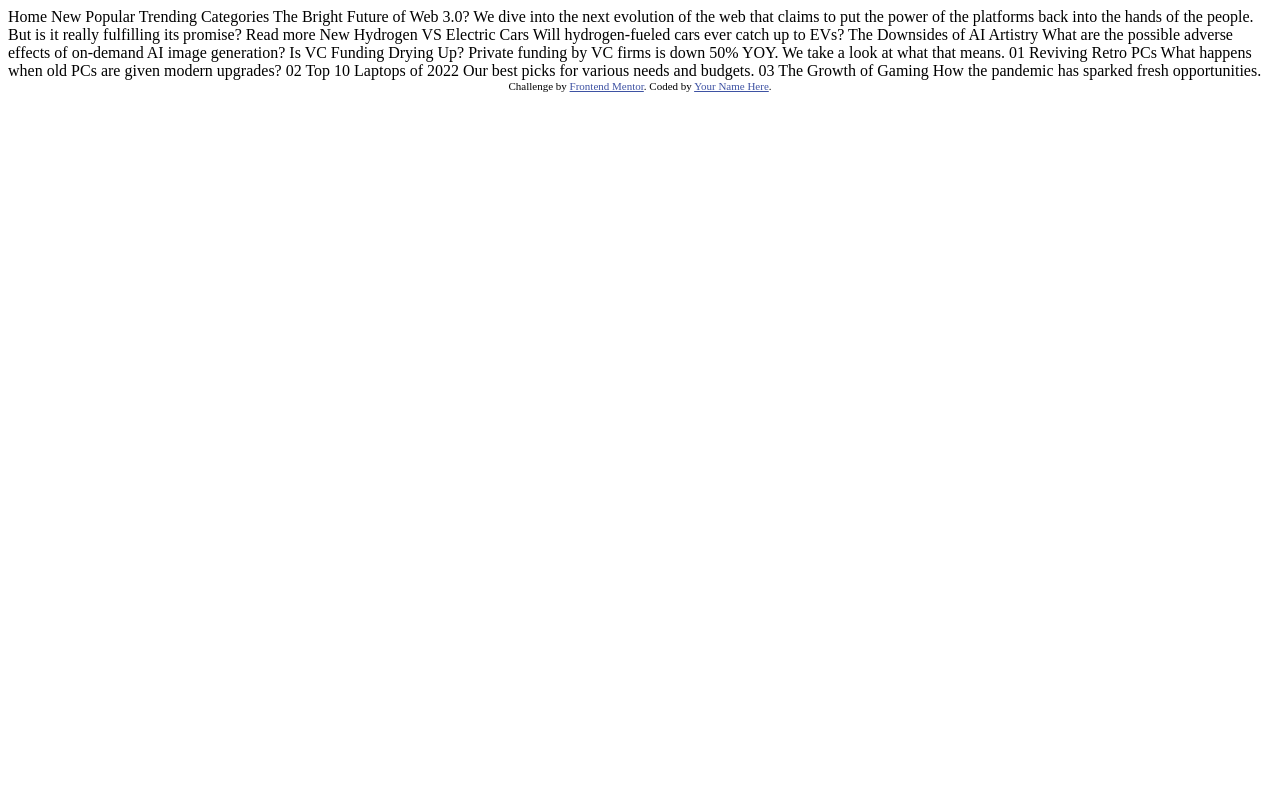
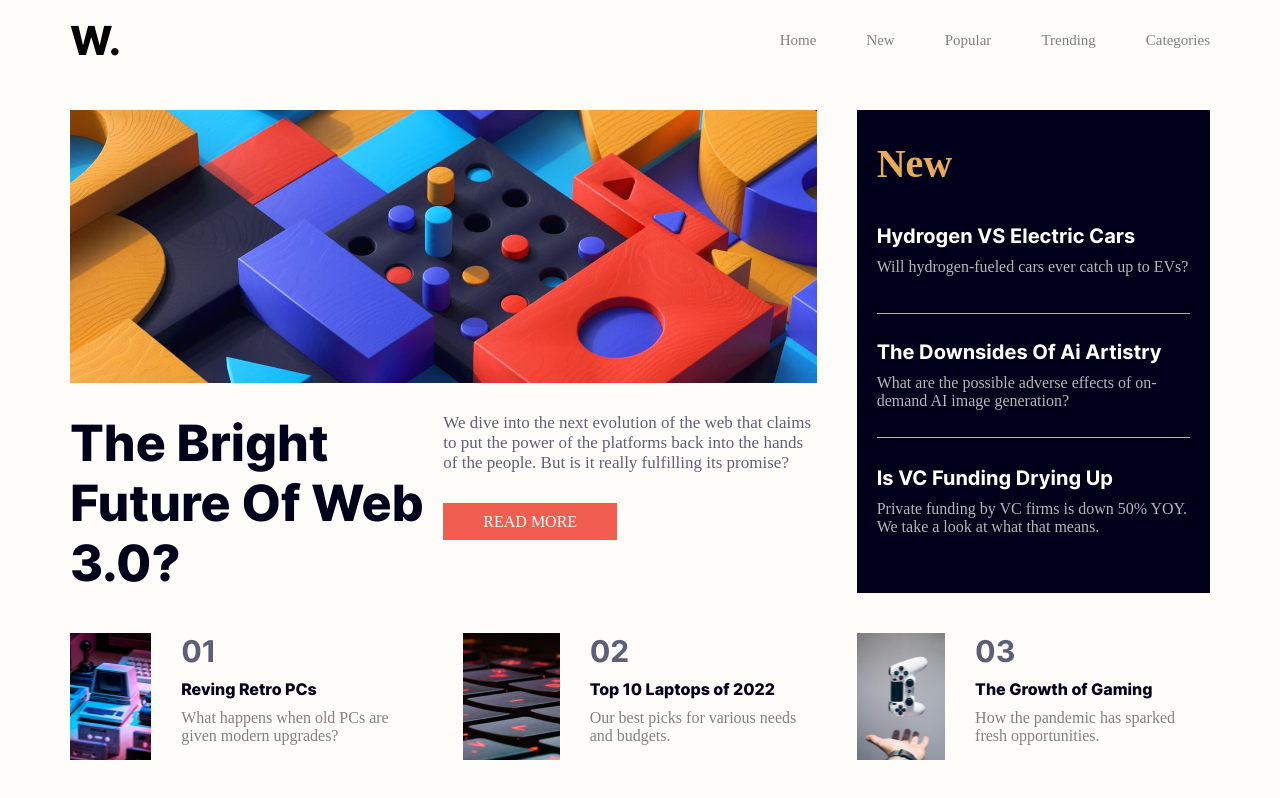
Before and after one commit to divineamunega/News-Hompage-frontend-mentor, a plain HTML site: page index.html in a window 1280 px wide. Drawn offline with Linux system fonts and the light colour scheme; a web font is replaced by a local one.

Commit message:
modified:   index.html 	new file:   style.css

```diff
--- a/index.html
+++ b/index.html
@@ -5,56 +5,108 @@
   <meta name="viewport" content="width=device-width, initial-scale=1.0"> <!-- displays site properly based on user's device -->
 
   <link rel="icon" type="image/png" sizes="32x32" href="./assets/images/favicon-32x32.png">
-
   <title>Frontend Mentor | News homepage</title>
+  <link rel="stylesheet" href="style.css">
 
   <!-- Feel free to remove these styles or customise in your own stylesheet 👍 -->
   <style>
     .attribution { font-size: 11px; text-align: center; }
     .attribution a { color: hsl(228, 45%, 44%); }
+    @font-face {
+  font-family: "Inter-VariableFont";
+  src: url("assets/fonts/Inter-VariableFont_slnt\,wght.ttf");
+  }
+  @font-face {
+  font-family: "Inter-Bold";
+  src: url("assets/fonts/static/Inter-Bold.ttf");
+  }
+
+  @font-face {
+  font-family: "Inter-ExtraBold";
+  src: url("assets/fonts/static/Inter-ExtraBold.ttf");
+  }
+  @font-face {
+  font-family: "Inter-Regular";
+  src: url("assets/fonts/static//Inter-Regular.ttf");
+  }
   </style>
 </head>
 <body>
-
-  Home
-  New
-  Popular
-  Trending
-  Categories
-
-  The Bright Future of Web 3.0?
-
-  We dive into the next evolution of the web that claims to put the power of the platforms back into the hands of the people.
-  But is it really fulfilling its promise?
-
-  Read more
-
-  New
-
-  Hydrogen VS Electric Cars
-  Will hydrogen-fueled cars ever catch up to EVs?
-
-  The Downsides of AI Artistry
-  What are the possible adverse effects of on-demand AI image generation?
-
-  Is VC Funding Drying Up?
-  Private funding by VC firms is down 50% YOY. We take a look at what that means.
-
-  01
-  Reviving Retro PCs
-  What happens when old PCs are given modern upgrades?
-
-  02
-  Top 10 Laptops of 2022
-  Our best picks for various needs and budgets.
-
-  03
-  The Growth of Gaming
-  How the pandemic has sparked fresh opportunities.
-
-  <div class="attribution">
+   <!-- <div class="attribution">
     Challenge by <a href="https://www.frontendmentor.io?ref=challenge" target="_blank">Frontend Mentor</a>.
     Coded by <a href="#">Your Name Here</a>.
-  </div>
+  </div> -->
+  <nav>
+    <div><a href="#"><h1>W.</h1></a></div>
+    <div>
+      <ul>
+        <li><a href="#">Home</a></li>
+        <li><a href="#">New</a></li>
+        <li><a href="#">Popular</a></li>
+        <li><a href="#">Trending</a></li>
+        <li><a href="#">Categories</a></li>
+      </ul>
+    </div>
+  </nav>
+  <main>
+    <div class='main-content'>
+      <div class="main-image">
+
+      </div>
+      <div class="main-text">
+        <div>
+          <h1>The Bright Future Of Web 3.0?</h1>
+        </div>
+      </div>
+      <div class="other-text">
+        <div>
+          <p>We dive into the next evolution of the web that claims to put the power of the platforms back into the hands of the people.
+            But is it really fulfilling its promise?</p>
+            <a href="#" class="btn">READ MORE</a>
+        </div>
+      </div>
+    </div>
+    <aside class="aside-content">
+      <h2>New</h2>
+      <ul>
+        <li>
+          <h4><a href="#">Hydrogen VS Electric Cars</a></h4>
+          <p>Will hydrogen-fueled cars ever catch up to EVs?</p>
+        </li>
+        <li>
+          <h4><a href="#">The Downsides Of Ai Artistry</a></h4>
+          <p>What are the possible adverse effects of on-demand AI image generation?</p>
+        </li>
+        <li>
+          <h4><a href="#">Is VC Funding Drying Up</a></h4>
+          <p>Private funding by VC firms is down 50% YOY. We take a look at what that means.</p>
+        </li>
+      </ul>
+    </aside>
+    <div class="other-news1 other-news">
+      <div class="other-news-pic pic1"></div>
+      <div class="other-news-text">
+        <h3>01</h3>
+        <h4><a href="#">Reving Retro PCs</a></h4>
+        <p>What happens when old PCs are given modern upgrades?</p>
+      </div>
+    </div>
+    <div class="other-news2 other-news">
+      <div class="other-news-pic pic2"></div>
+      <div class="other-news-text">
+        <h3>02</h3>
+        <h4><a href="#">Top 10 Laptops of 2022</a></h4>
+        <p>Our best picks for various needs and budgets.</p>
+      </div>
+    </div>
+    <div class="other-news3 other-news">
+      <div class="other-news-pic pic3"></div>
+      <div class="other-news-text">
+        <h3>03</h3>
+        <h4><a href="#">The Growth of Gaming</a></h4>
+        <p>How the pandemic has sparked fresh opportunities.</p>
+      </div>
+    </div>
+  </main>
 </body>
 </html>
--- /dev/null
+++ b/style.css
@@ -0,0 +1,263 @@
+*{
+    margin:0;
+    padding:0;
+    box-sizing:border-box;
+}
+body{
+    background-color: hsl(36, 100%, 99%);
+}
+::-webkit-scrollbar{
+    background-color: white;
+    width: 10px;
+    scrollbar-color: black;
+}
+::-webkit-scrollbar-thumb{
+    background-color:  hsl(35,77%,62%);
+    border-radius: 20px;
+    box-shadow:    3px 1px 4px 2px rgba(0,0,0,0.5);
+}
+::-webkit-scrollbar-thumb:hover{
+    background-color: hsl(35, 92%, 51%);
+}
+a{
+    user-select: none;
+}
+*::selection {
+    background-color: hsl(35, 77%, 62%);
+}
+nav{
+    width: auto;
+    height: 10vh;
+    display: grid;
+    padding: 0 70px;
+    grid-template-columns: 2fr 1fr;
+    align-items: center;
+}
+nav div h1{
+    font-family: 'Inter-ExtraBold';
+    font-size: 40px;
+    font-weight: 800;
+    color: black;
+}
+nav div a{
+    text-decoration: none;
+    font-family: 'Inter-Regular';
+    font-size: 15px;
+    color: grey;
+    transition: .3s;
+}
+nav div a:hover{
+    color:hsl(5, 85%, 63%);
+}
+nav div ul{
+    display: flex;
+    gap:50px;
+    list-style: none;
+}
+main{
+    width: 100%;
+    height: 650px;
+    display: grid;
+    grid-gap: 40px;
+    grid-template-columns: 1fr 1fr 1fr;
+    grid-template-rows: 3fr 1fr;
+    padding: 0 70px;
+    margin-top: 30px;
+    margin-bottom: 20px;
+}
+@media screen and (max-width:991px) {
+    main{
+        height: fit-content;
+        grid-template-rows: 3fr 0.5fr 1fr 1fr 1fr 1fr;
+    }
+    .main-content{
+        grid-column: 1/-1 !important;
+    }
+    main .aside-content{
+        grid-row: 2/4 !important;
+        grid-column: 1/-1 !important;
+    }
+    main .other-news1{
+        grid-row: 4/5 !important;
+        grid-column: 1/-1 !important;
+    }
+    main .other-news2{
+        grid-row: 5/6 !important;
+        grid-column: 1/-1 !important;
+    }
+    main .other-news3{
+        grid-row: 6/7 !important;
+        grid-column: 1/-1 !important;
+    }
+
+}
+
+
+/* Main Content Styling Starts */
+.main-content{
+    grid-column: 1/3;
+    grid-row: 1/2;
+    display: grid;
+    grid-template-columns: 1fr 1fr;
+    grid-template-rows: 1.3fr 1fr;
+}
+@media screen and (max-width:767px) {
+    .main-content{
+        grid-template-rows: 1.3fr 1fr 1fr !important;
+    }
+    .main-text{
+        grid-row: 2/3 !important;
+        grid-column: 1/3 !important;
+    }
+    .main-text div{
+        max-width: 100% !important;
+    }
+    .main-content .other-text{
+        grid-column: 1/-1 !important;
+        grid-row: 3/-1 !important;
+    }
+}
+.main-content .main-image{
+    background-image: url(./assets/images/image-web-3-desktop.jpg);
+    background-repeat: no-repeat;
+    background-size: cover;
+    background-position: center;
+    grid-column: 1/4;
+    grid-row: 1/2;
+}
+.main-content .main-text{
+    /* background-color: red; */
+    grid-row: 2/-1;
+    grid-column: 1/3;
+}
+.main-text{
+    padding-top: 30px;
+}
+.main-text div{
+    max-width: 50%;
+}
+.main-text h1{
+    font-family:'Inter-ExtraBold';
+    color:hsl(240, 100%, 5%);
+    font-size: 50px;
+}
+.main-content .other-text{
+    grid-row: 2/-1;
+    grid-column: 2/-1;
+    padding-top: 30px;
+}
+.other-text p{
+    font-size: 17px;
+    color: hsl(236, 13%, 42%);
+    margin-bottom: 40px;
+    font-family: 'Inter-Regular';
+}
+.other-text .btn{
+    background-color: hsl(5, 85%, 63%);
+    color: white;
+    padding: 10px 40px;
+    transition: .3s;
+    text-decoration: none;
+    font-family: 'Inter-Regular';
+    font-size: 16px;
+}
+.other-text .btn:hover{
+    background-color: hsl(240, 100%, 5%);
+    transition: .3s;
+}
+/* Main ::content styling ends */
+
+/* Aside content styling  starts */
+main .aside-content{
+    grid-column: 3/-1;
+    background:  hsl(240, 100%, 5%);
+    grid-row: 1/2;
+    padding: 30px 20px;
+}
+.aside-content h2{
+ color: hsl(35, 77%, 62%);
+ font-size: 40px;
+}
+.aside-content ul{
+    width: auto;
+    height: 90%;
+    list-style: none;
+    color: white;
+}
+.aside-content li{
+    width: auto;
+    height: 33%;
+    display: grid;
+    align-content: center;
+}
+.aside-content li:nth-child(2){
+    border-top: 1px solid rgb(184, 181, 181);
+    border-bottom: 1px solid rgb(184, 181, 181);
+}
+.aside-content h4{
+    font-size: 20px;
+    margin-bottom: 10px;
+}
+.aside-content a{
+    color: white;
+    text-decoration: none;
+    font-family: 'Inter-Bold';
+}
+.aside-content a:hover{
+    color: hsl(35, 77%, 62%);
+}
+.aside-content p{
+    color: rgb(184, 181, 181);
+}
+main .other-news1{
+    grid-column: 1/2;
+    grid-row: 2/-1;
+}
+main .other-news2{
+    grid-column: 2/3;
+    grid-row: 2/-1;
+}
+main .other-news3{
+    grid-column: 3/4;
+    grid-row: 2/-1;
+}
+.other-news{
+    display: flex;
+    gap: 30px;
+}
+.other-news .other-news-pic{
+    width: 35%;
+    height: 100%;
+    background-position: center;
+    background-size: cover;
+    background-repeat: no-repeat;
+}
+.other-news .pic1{
+    background-image: url('/assets/images/image-retro-pcs.jpg');
+}
+.other-news .pic2{
+    background-image: url('/assets/images/image-top-laptops.jpg');
+}
+.other-news .pic3{
+    background-image: url('/assets/images/image-gaming-growth.jpg');
+}
+.other-news-text h3{
+    font-family: 'Inter-Bold';
+    font-size: 30px;
+    color: hsl(236, 13%, 42%);
+    margin-bottom: 10px;
+}
+.other-news-text h4{
+    font-family: 'Inter-ExtraBold';
+    font-weight: 900;
+    margin-bottom: 10px;
+}
+.other-news-text a{
+    text-decoration: none;
+    color: hsl(240, 100%, 5%);
+}
+.other-news-text p{
+    font-family: 'Inter-Regular';
+    color: grey;
+
+}
```
